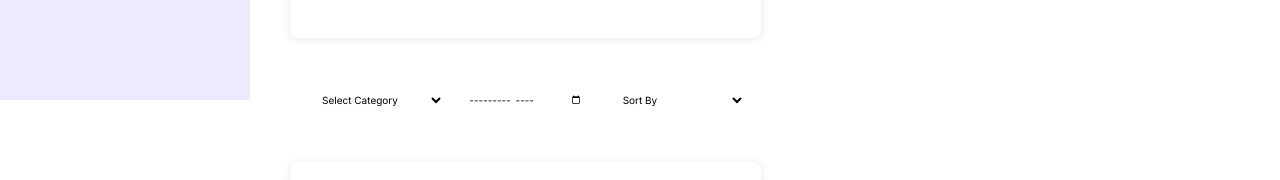
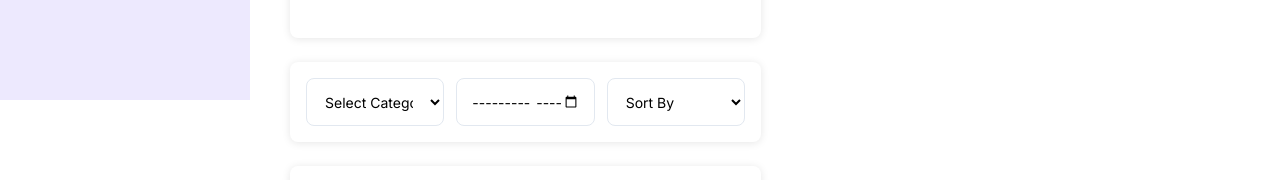
Before and after one commit to edwardshanahan97/expense-tracker, a React (Vite) app: page /income in a window 1280 px wide. Shown: the part 700-880 px from the top of the page. Built offline with nearby package versions, Linux system fonts and the light colour scheme.

Commit message:
style: improve transaction filters

```diff
--- a/src/components/Filters/Filters.css
+++ b/src/components/Filters/Filters.css
@@ -1,34 +1,33 @@
 .filters {
+  background-color: #fff;
+  border: 1px solid var(--color-border);
+  border-radius: var(--border-radius);
+  box-shadow: var(--box-shadow);
   display: grid;
   grid-template-columns: 1fr;
   gap: 1.2rem;
-
   padding: 1.6rem;
   margin-bottom: 2.4rem;
-
-  background-color: #fff;
-  border: 1px solid var(--color-border);
-  border-radius: var(--border-radius);
-  box-shadow: var(--shadow);
 }
 
 .filters select,
 .filters input {
+  font: inherit;
+  font-size: 1.4rem;
+  color: inherit;
+  background-color: #fff;
   width: 100%;
   min-width: 0;
-  height: 4.4rem;
-
-  padding: 0 1.2rem;
-
-  font: inherit;
-  color: inherit;
-  background-color: #fff;
-
-  border: 1px solid var(--color-border);
+  height: 4.8rem;
+  padding: 0 1.4rem;
+  border: 1px solid var(--border-color);
   border-radius: 0.8rem;
   outline: none;
 
   cursor: pointer;
+  transition:
+    border-color 0.2s ease,
+    box-shadow 0.2s ease;
 }
 
 .filters select:hover,
@@ -39,6 +38,11 @@
 .filters select:focus,
 .filters input:focus {
   border-color: var(--color-primary);
+  box-shadow: 0 0 0 3px var(--color-primary-light);
+}
+
+.filters select {
+  text-transform: capitalize;
 }
 
 @media (min-width: 768px) {
@@ -51,8 +55,8 @@
   .filters {
     grid-template-columns: repeat(3, minmax(0, 1fr));
   }
+
+  .filters:has(.filters__type) {
+    grid-template-columns: repeat(4, minmax(0, 1fr));
+  }
 }
-
-.filters:has(.filters__type) {
-  grid-template-columns: repeat(4, minmax(0, 1fr));
-}
```
